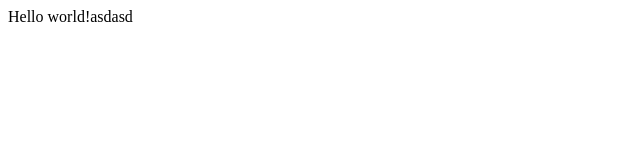
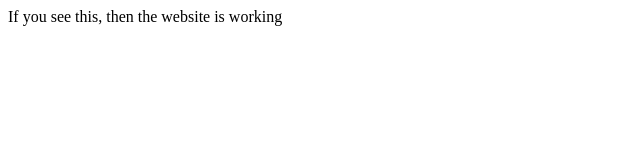
Before and after one commit to Red-coder323/cs-mini-project, a website: page public/index.html in a window 1280 px wide. Shown: the whole page, without its empty margins (0-640 px from the left). Drawn offline with Linux system fonts and the light colour scheme.

Commit message:
Commit Success

```diff
--- a/index.html
+++ b/public/index.html
@@ -3,6 +3,6 @@
   <head>
   </head>
   <body>
-    Hello world!asdasd
+    If you see this, then the website is working
   </body>
 </html>
--- a/script.js
+++ /dev/null
@@ -1 +0,0 @@
-console.log('Hello!');
```
Also changed, not shown: public/script.js (added), public/styles.css (renamed from styles.css), 2 other files.
